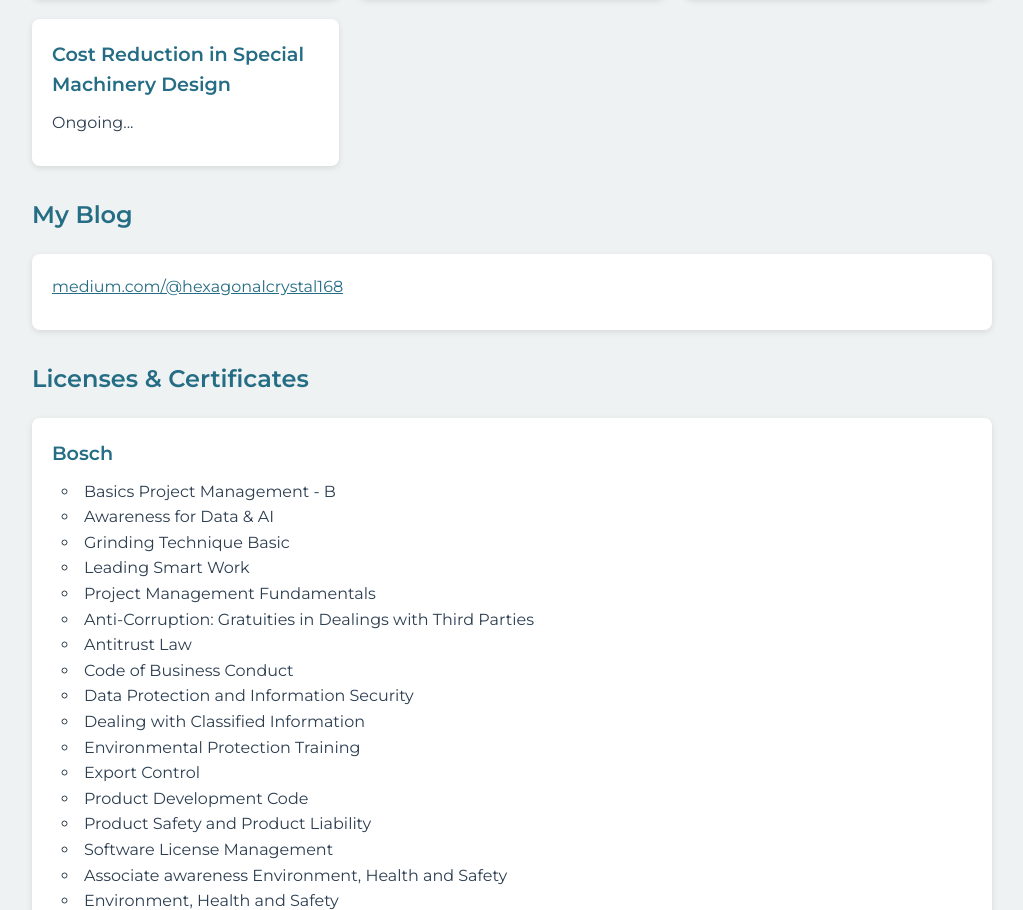
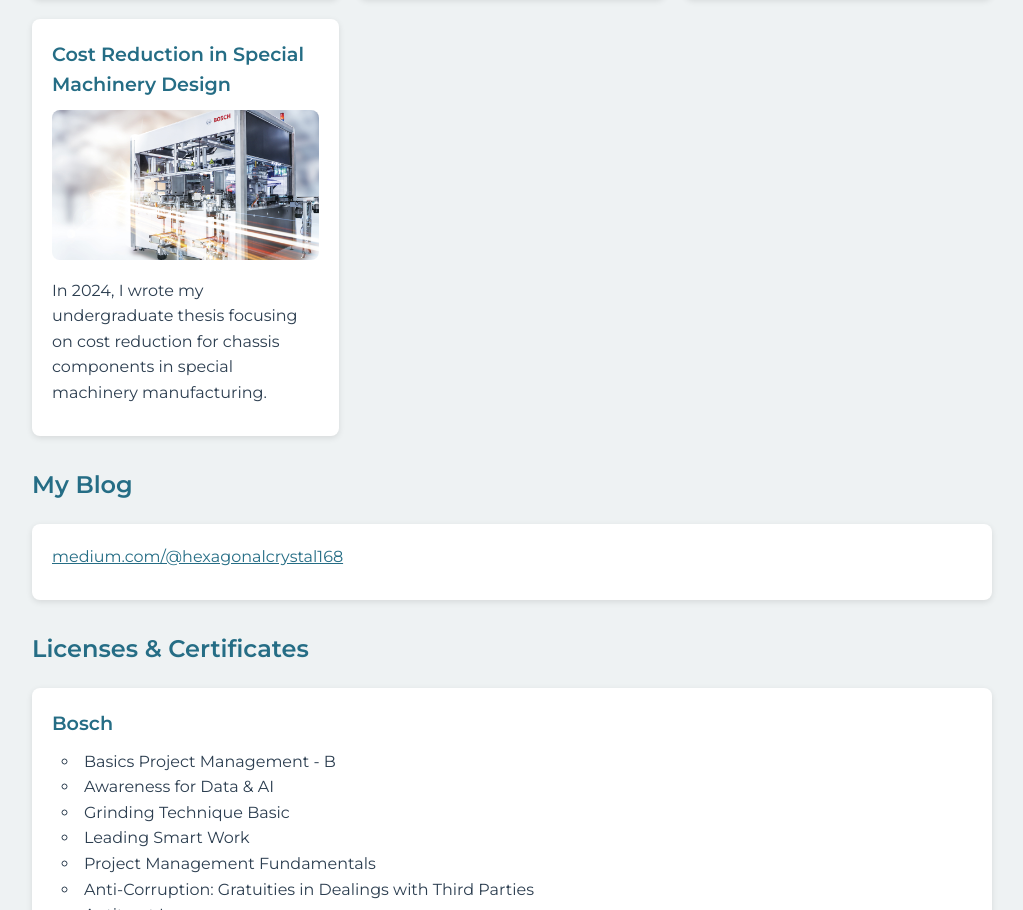
Before and after one commit to aDeveloperfromAachen/cv, a plain HTML site: page index.html in a window 1280 px wide. Shown: the part 1293-2203 px from the top of the page, without its empty margins (128-1151 px from the left). Drawn offline with Linux system fonts and the light colour scheme.

Commit message:
Update index.html

```diff
--- a/index.html
+++ b/index.html
@@ -181,7 +181,8 @@
         <!-- Cost Reduction -->
         <div class="card">
           <h3>Cost Reduction in Special Machinery Design</h3>
-          <p>Ongoing...</p>
+          <img src="specialmachinery.jpg" alt="Special Machinery Design">
+          <p>In 2024, I wrote my undergraduate thesis focusing on cost reduction for chassis components in special machinery manufacturing.</p>
         </div>
       </div>
     </section>
```
